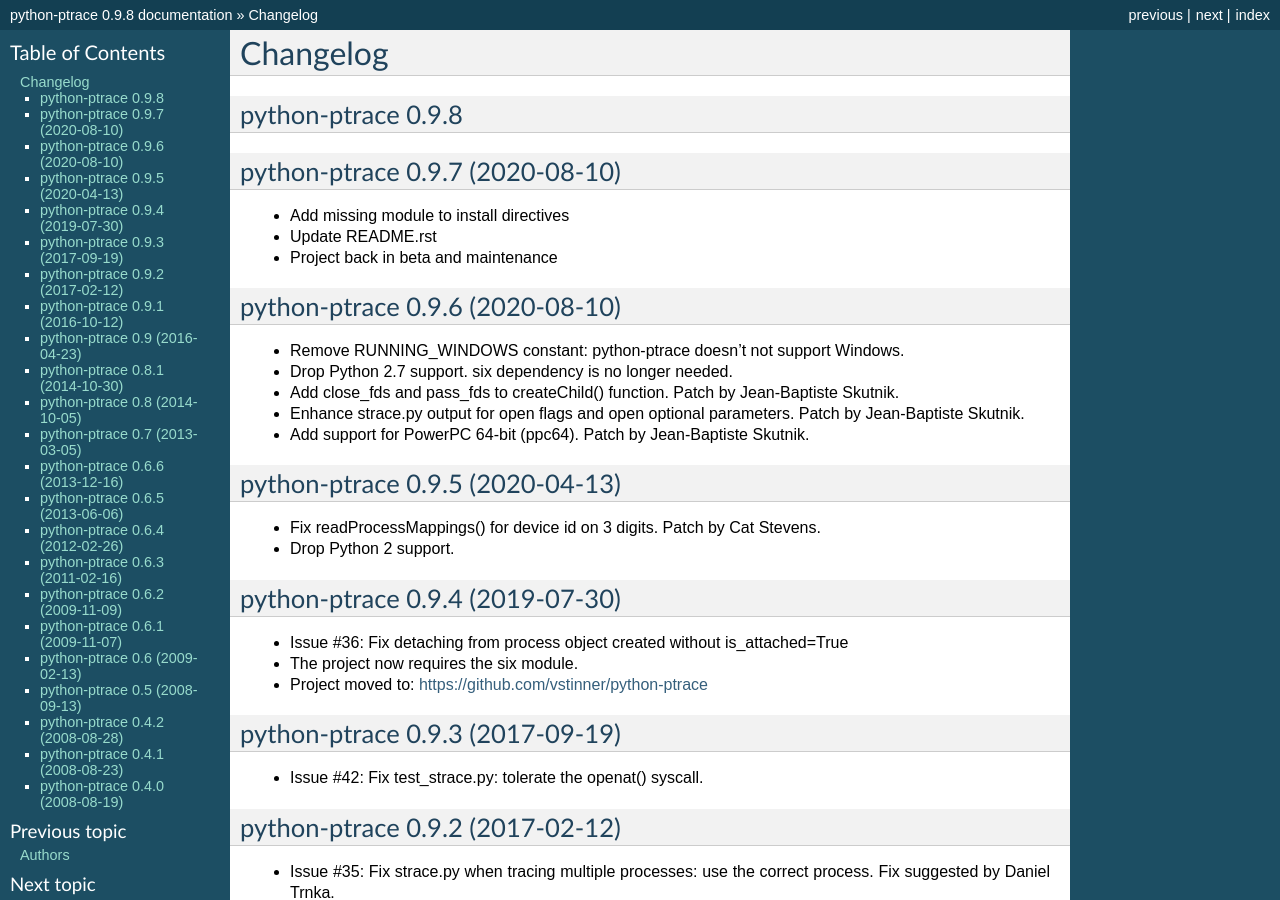
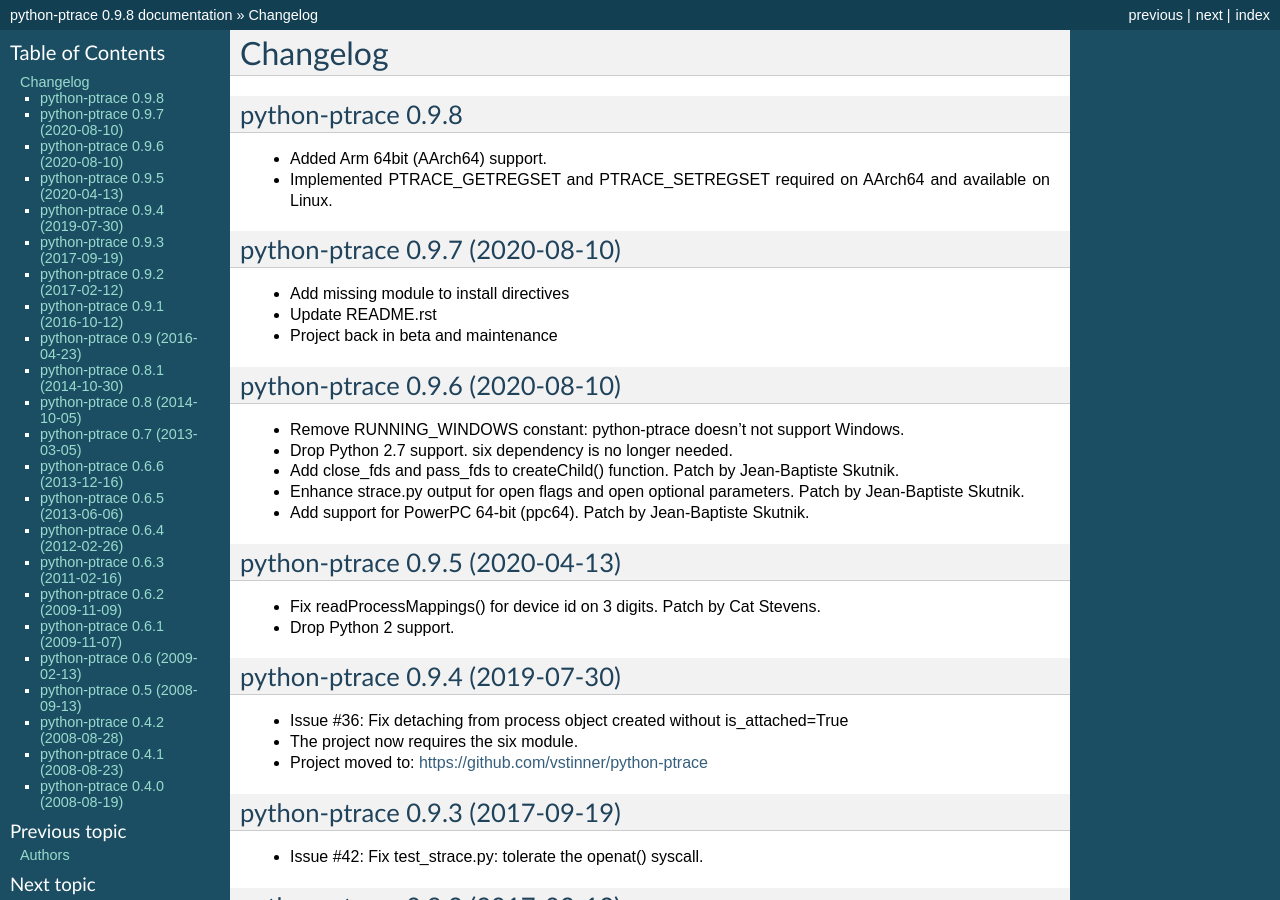
Before and after one commit to vstinner/python-ptrace, a Sphinx documentation site: the page built from doc/changelog.rst, in a window 1280 px wide and 900 px high. Built offline with Sphinx 7.4.7, drawn with Linux system fonts in a browser that asks for light colours.

Commit message:
Updated changelog

```diff
--- a/doc/changelog.rst
+++ b/doc/changelog.rst
@@ -5,6 +5,10 @@
 
 python-ptrace 0.9.8
 -------------------
+
+* Added Arm 64bit (AArch64) support.
+* Implemented PTRACE_GETREGSET and PTRACE_SETREGSET required on AArch64 and
+  available on Linux.
 
 python-ptrace 0.9.7 (2020-08-10)
 --------------------------------
```
